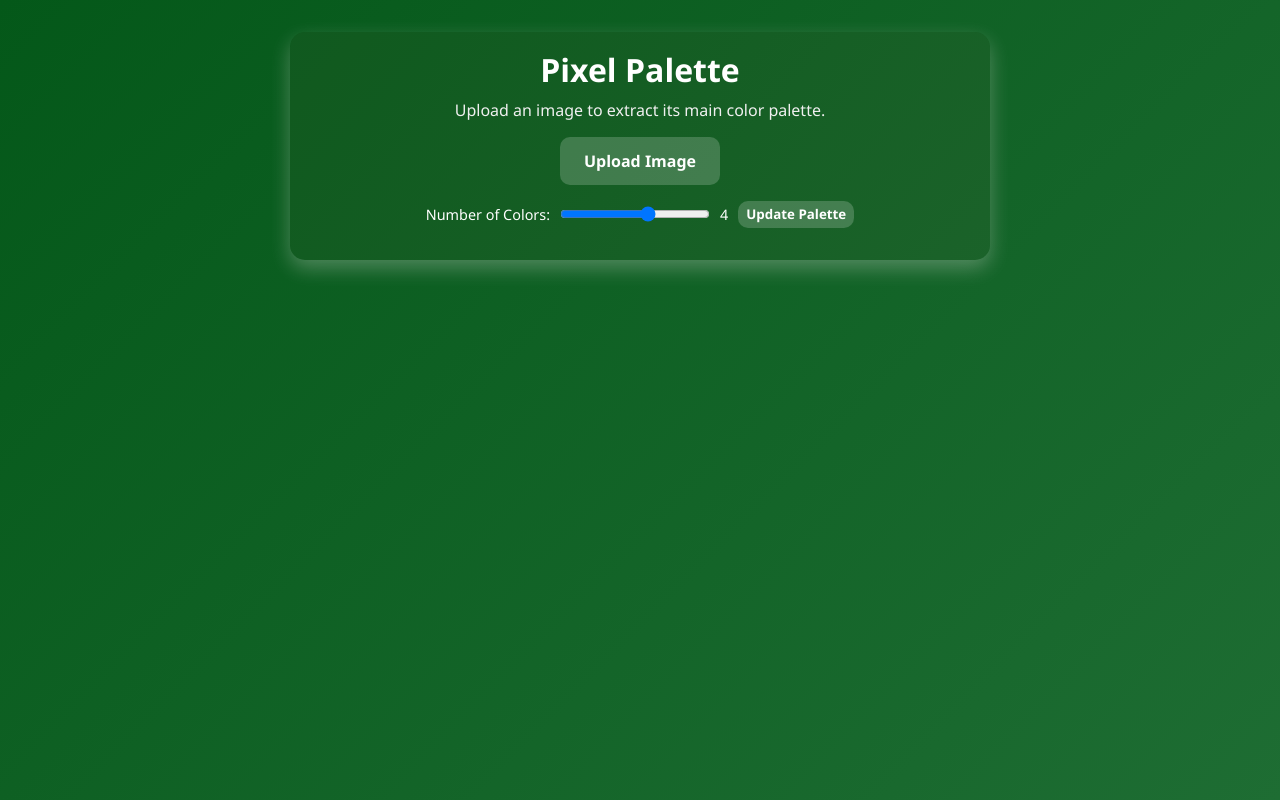
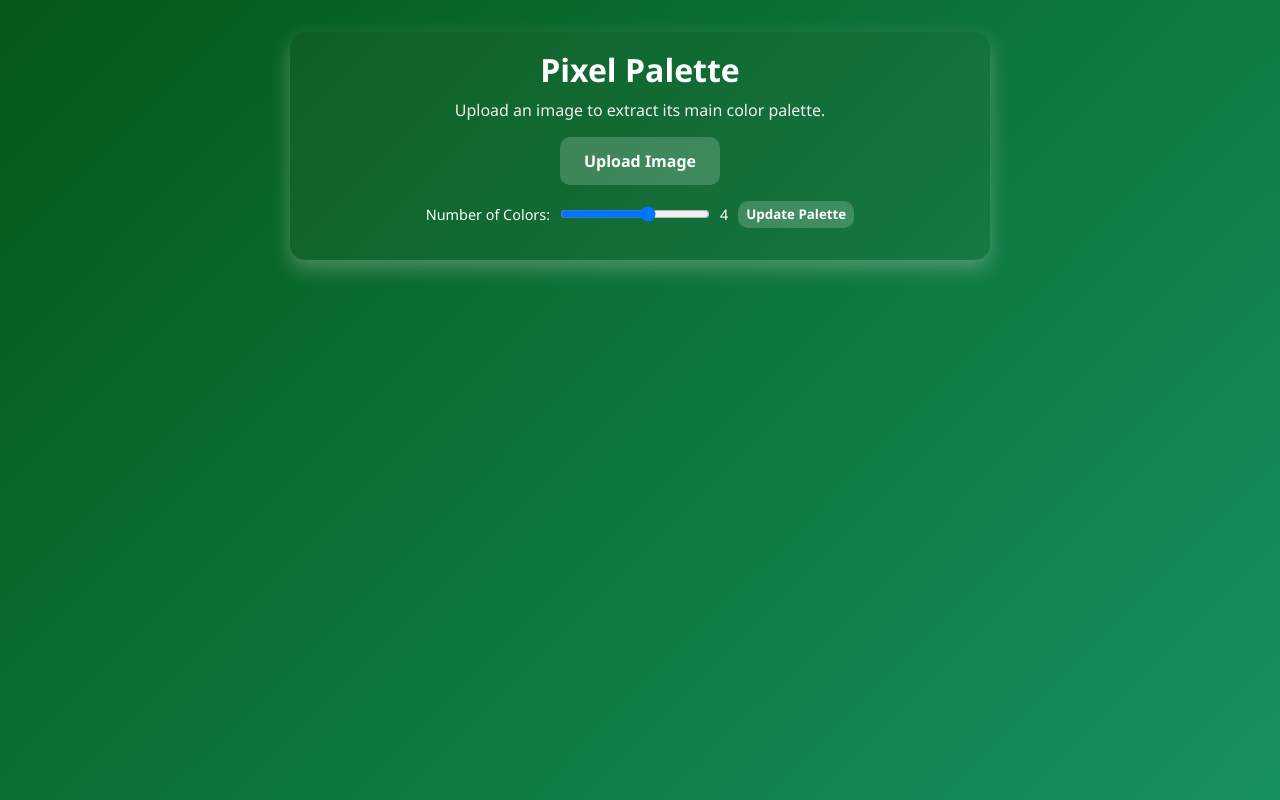
Before and after one commit to MaisarahQistina/pixel-palette, a Flask app: page / in a window 1280 px wide. Run offline with Flask 3, Linux system fonts and the light colour scheme.

Commit message:
update css

```diff
--- a/static/style.css
+++ b/static/style.css
@@ -8,7 +8,7 @@
 
 body {
   min-height: 100vh;
-  background: linear-gradient(135deg, #045819, #1e6d33);
+  background: linear-gradient(135deg, #045819, #169260);
   display: flex;
   justify-content: center;
   align-items: flex-start;
```
